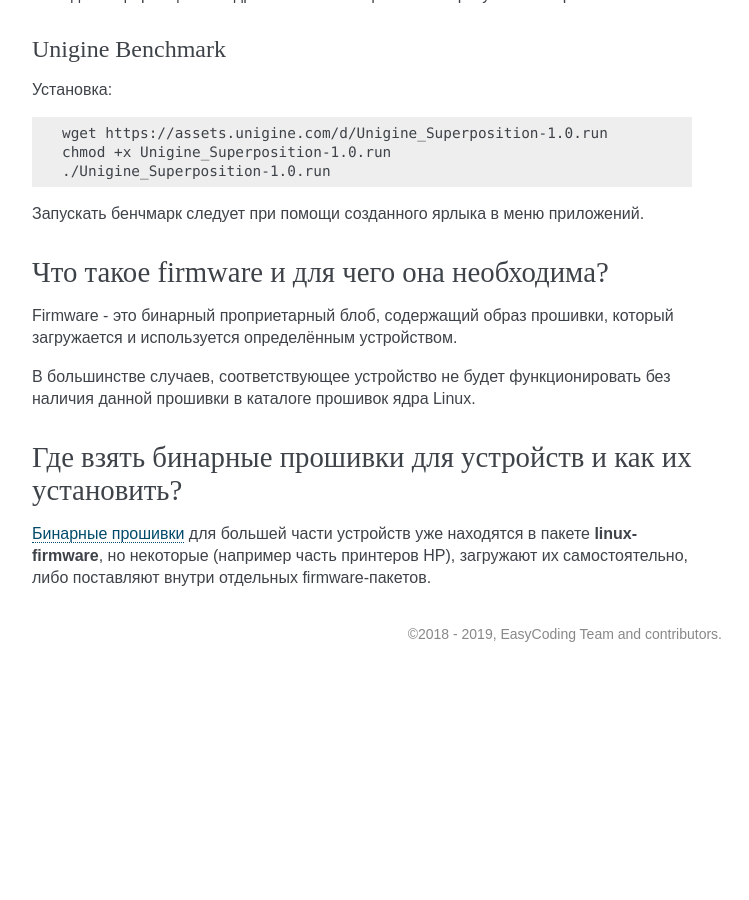
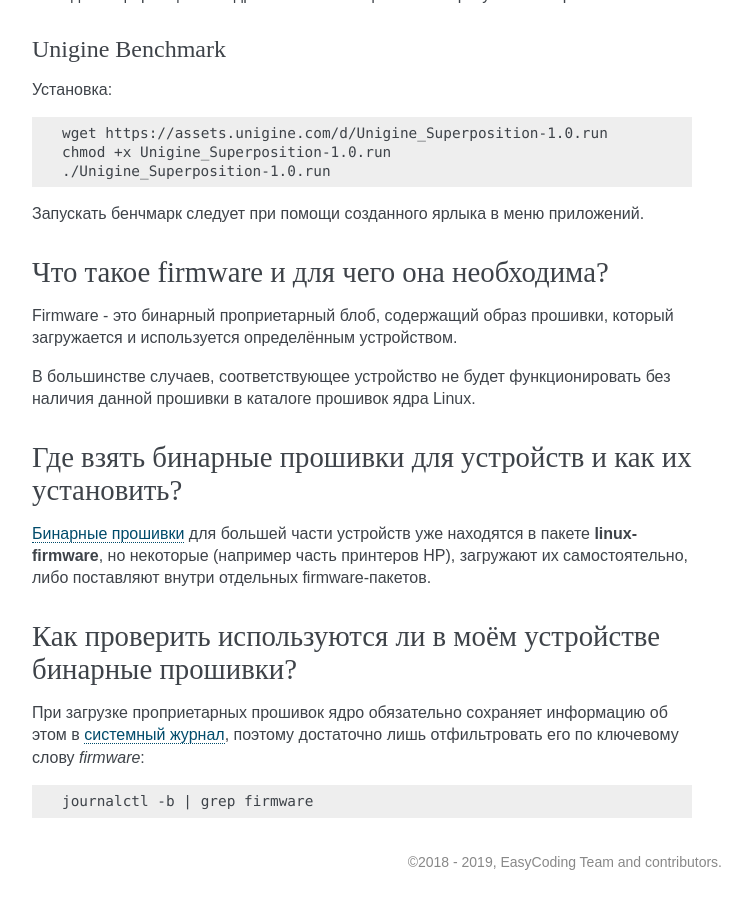
Before and after one commit to RussianFedora/FAQ, a Sphinx documentation site: the page built from source/hardware.rst, in a window 1280 px wide and 900 px high, scrolled down 6150 px. Shown: the whole window, without its empty margins (388-1137 px from the left). Built offline with Sphinx 7.4.7, drawn with Linux system fonts in a browser that asks for light colours; before the commit the page ends 6822 px from its top, so only the background shows below that; some of the changed text lies outside the part shown.

Commit message:
Added question about gathering information about loaded by Linux kernel firmwares.

```diff
--- a/source/hardware.rst
+++ b/source/hardware.rst
@@ -368,3 +368,15 @@
 =================================================================
 
 :ref:`Бинарные прошивки <linux-firmware>` для большей части устройств уже находятся в пакете **linux-firmware**, но некоторые (например часть принтеров HP), загружают их самостоятельно, либо поставляют внутри отдельных firmware-пакетов.
+
+.. index:: firmware, linux, kernel, device
+.. _firmware-status:
+
+Как проверить используются ли в моём устройстве бинарные прошивки?
+=====================================================================
+
+При загрузке проприетарных прошивок ядро обязательно сохраняет информацию об этом в :ref:`системный журнал <journal-current>`, поэтому достаточно лишь отфильтровать его по ключевому слову *firmware*:
+
+.. code-block:: bash
+
+    journalctl -b | grep firmware
```
